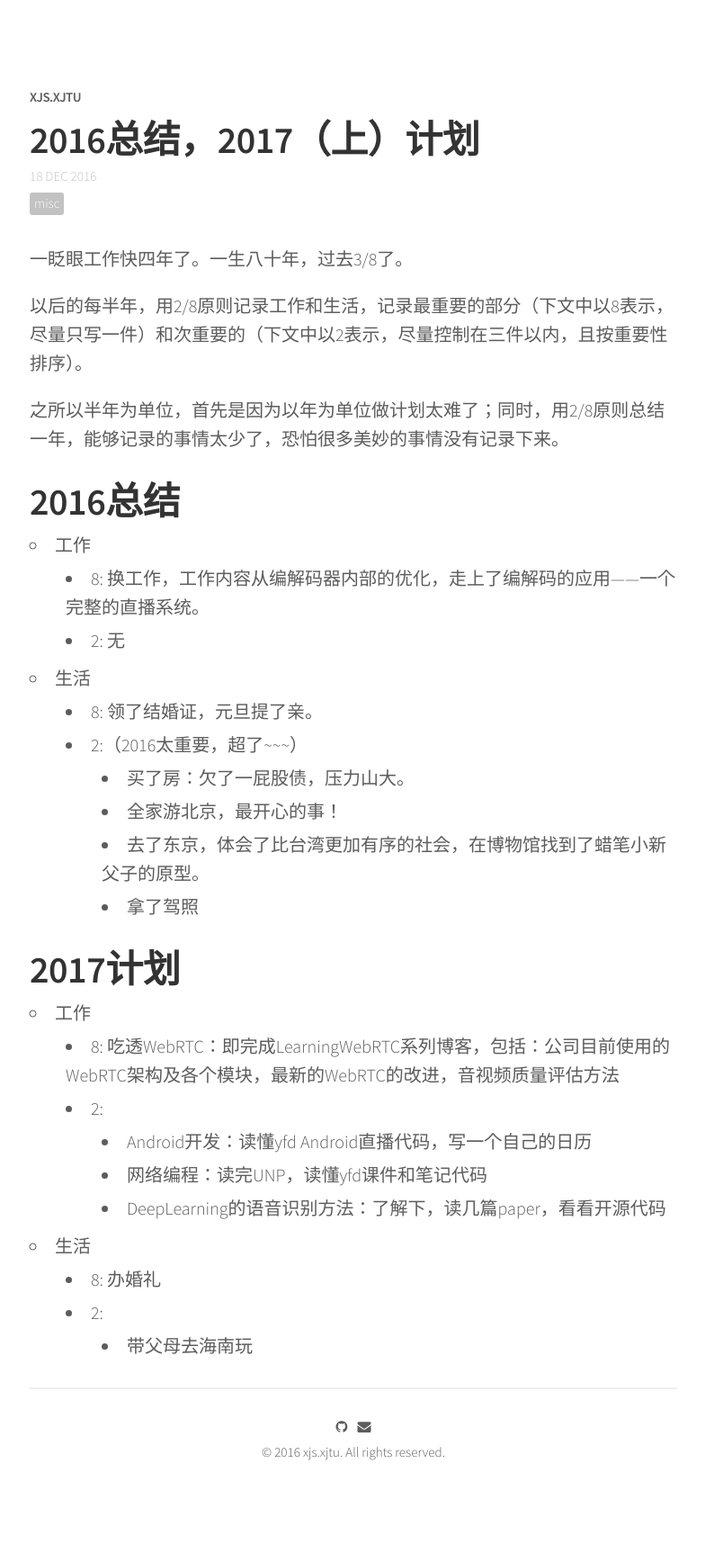
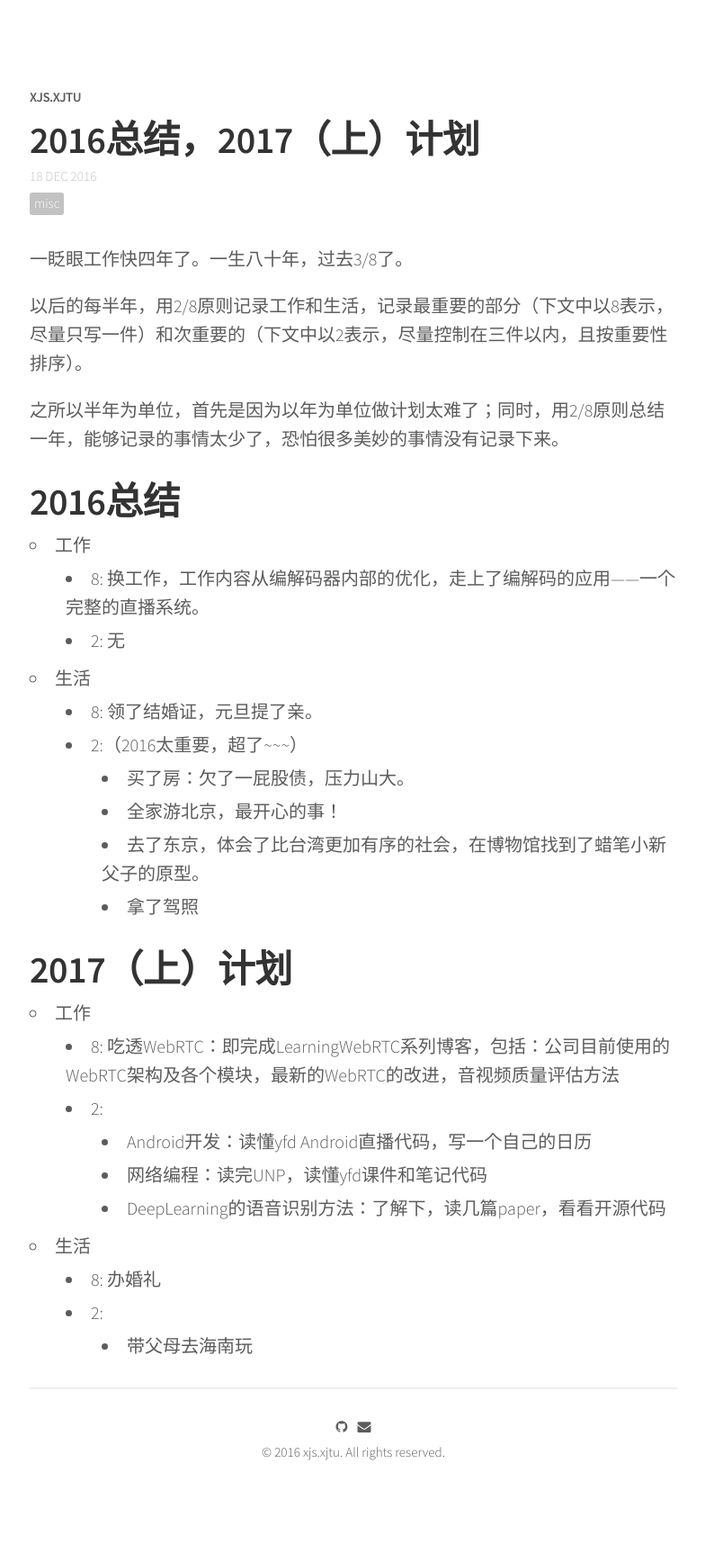
Before and after one commit to xjsXjtu/xjsxjtu.github.io, a Jekyll site: the page built from _posts/2017-02-07-Summary2016Plan2017.md, in a window 1280 px wide. Shown: the whole page at 90% size, without its empty margins (247-1031 px from the left). Built offline with Jekyll 4.4.1, drawn with Linux system fonts in a browser that asks for light colours; nearby versions of some CDN libraries.

Commit message:
MOD: minor

```diff
--- a/_posts/2017-02-07-Summary2016Plan2017.md
+++ b/_posts/2017-02-07-Summary2016Plan2017.md
@@ -27,7 +27,7 @@ share: false
      * 去了东京，体会了比台湾更加有序的社会，在博物馆找到了蜡笔小新父子的原型。
      * 拿了驾照
 
-# 2017计划
+# 2017（上）计划
  * 工作
    * 8: 吃透WebRTC：即完成LearningWebRTC系列博客，包括：公司目前使用的WebRTC架构及各个模块，最新的WebRTC的改进，音视频质量评估方法
    * 2:
```
